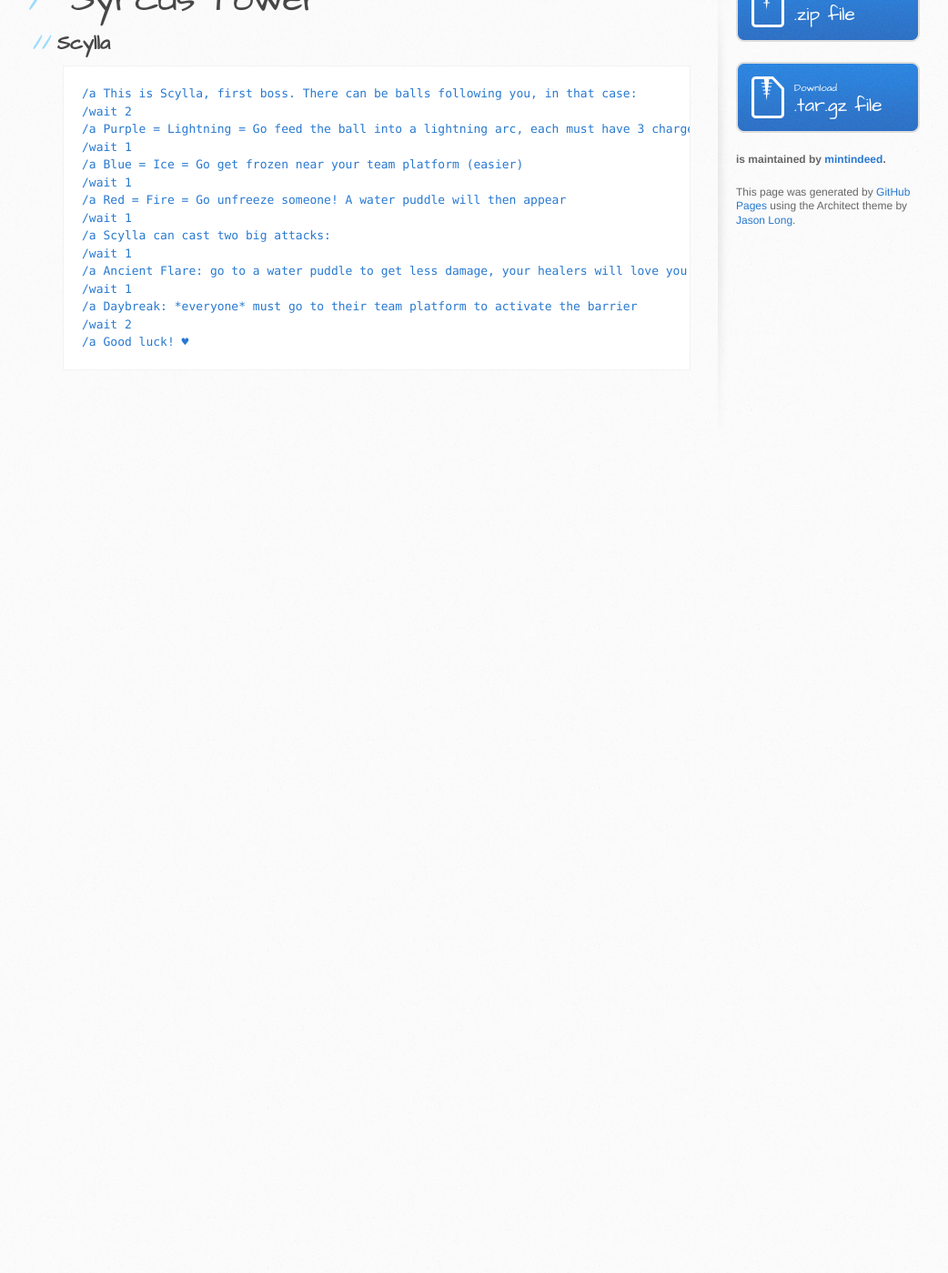
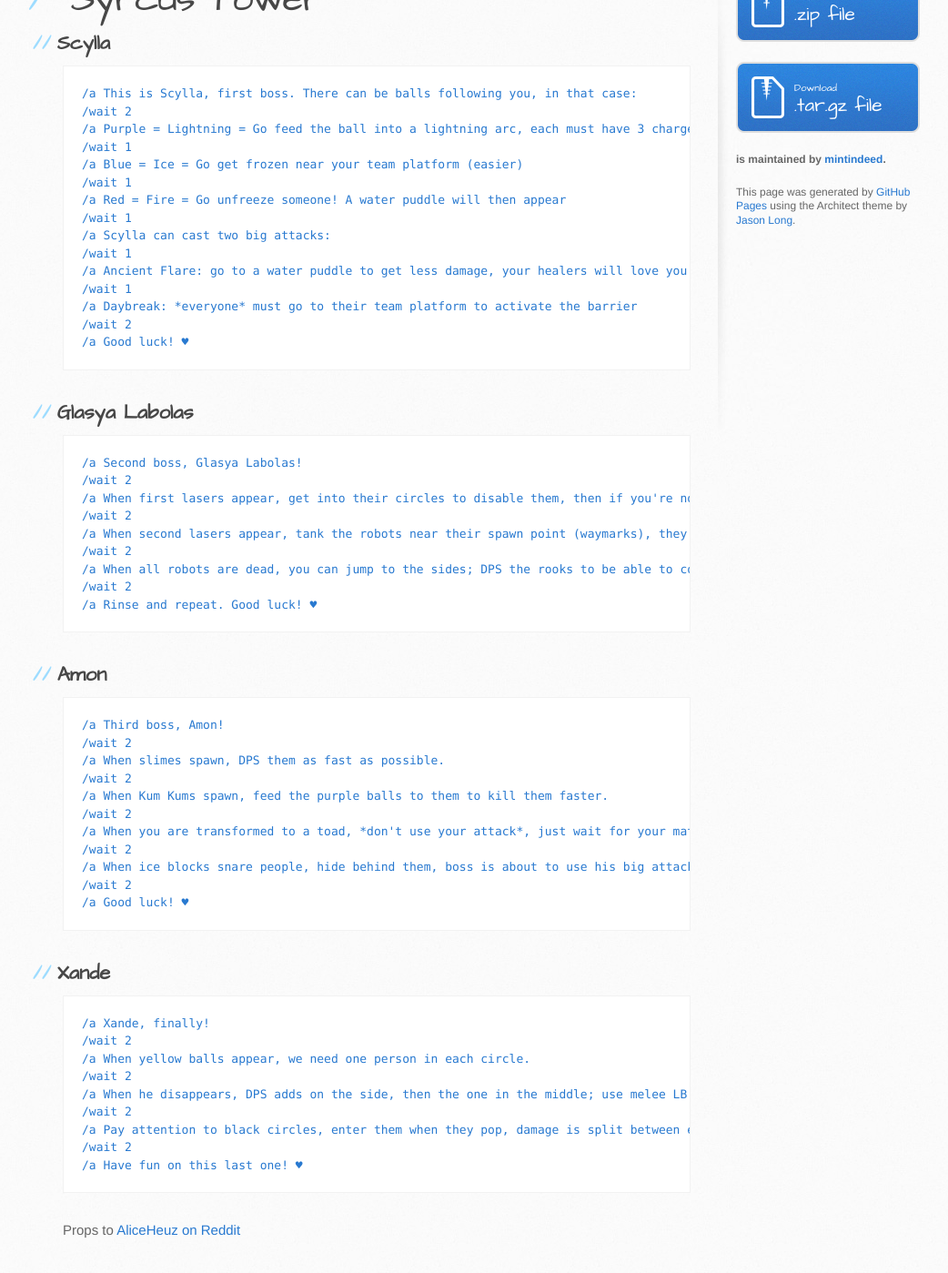
Before and after one commit to mintindeed/ffxiv-boss-macros, a Jekyll site: the page built from crystal-tower/syrcus-tower.md, in a window 1280 px wide and 1400 px high, scrolled down 336 px. Shown: the whole window at 91% size, without its empty margins (101-1143 px from the left). Built offline with Jekyll 4.4.1, drawn with Linux system fonts in a browser that asks for light colours; before the commit the page ends 900 px from its top, so only the background shows below that.

Commit message:
The rest of Syrcus Tower

```diff
--- a/crystal-tower/syrcus-tower.md
+++ b/crystal-tower/syrcus-tower.md
@@ -20,3 +20,43 @@ title: Syrcus Tower
 	/a Daybreak: *everyone* must go to their team platform to activate the barrier
 	/wait 2
 	/a Good luck! ♥
+
+## Glasya Labolas
+
+	/a Second boss, Glasya Labolas!
+	/wait 2
+	/a When first lasers appear, get into their circles to disable them, then if you're not trapped DPS them.
+	/wait 2
+	/a When second lasers appear, tank the robots near their spawn point (waymarks), they can only die when linked to lasers.
+	/wait 2
+	/a When all robots are dead, you can jump to the sides; DPS the rooks to be able to come back kick the big ass.
+	/wait 2
+	/a Rinse and repeat. Good luck! ♥
+
+## Amon
+
+	/a Third boss, Amon!
+	/wait 2
+	/a When slimes spawn, DPS them as fast as possible.
+	/wait 2
+	/a When Kum Kums spawn, feed the purple balls to them to kill them faster.
+	/wait 2
+	/a When you are transformed to a toad, *don't use your attack*, just wait for your mates to kill the snakes.
+	/wait 2
+	/a When ice blocks snare people, hide behind them, boss is about to use his big attack!
+	/wait 2
+	/a Good luck! ♥
+
+## Xande
+
+	/a Xande, finally!
+	/wait 2
+	/a When yellow balls appear, we need one person in each circle.
+	/wait 2
+	/a When he disappears, DPS adds on the side, then the one in the middle; use melee LB on the 2nd wave if really needed.
+	/wait 2
+	/a Pay attention to black circles, enter them when they pop, damage is split between everyone in it, and then an area to protect us will appear.
+	/wait 2
+	/a Have fun on this last one! ♥
+
+Props to [AliceHeuz on Reddit](http://www.reddit.com/r/ffxiv/comments/2ay4en/syrcus_tower_macros_to_explain_the_fights/)
```
